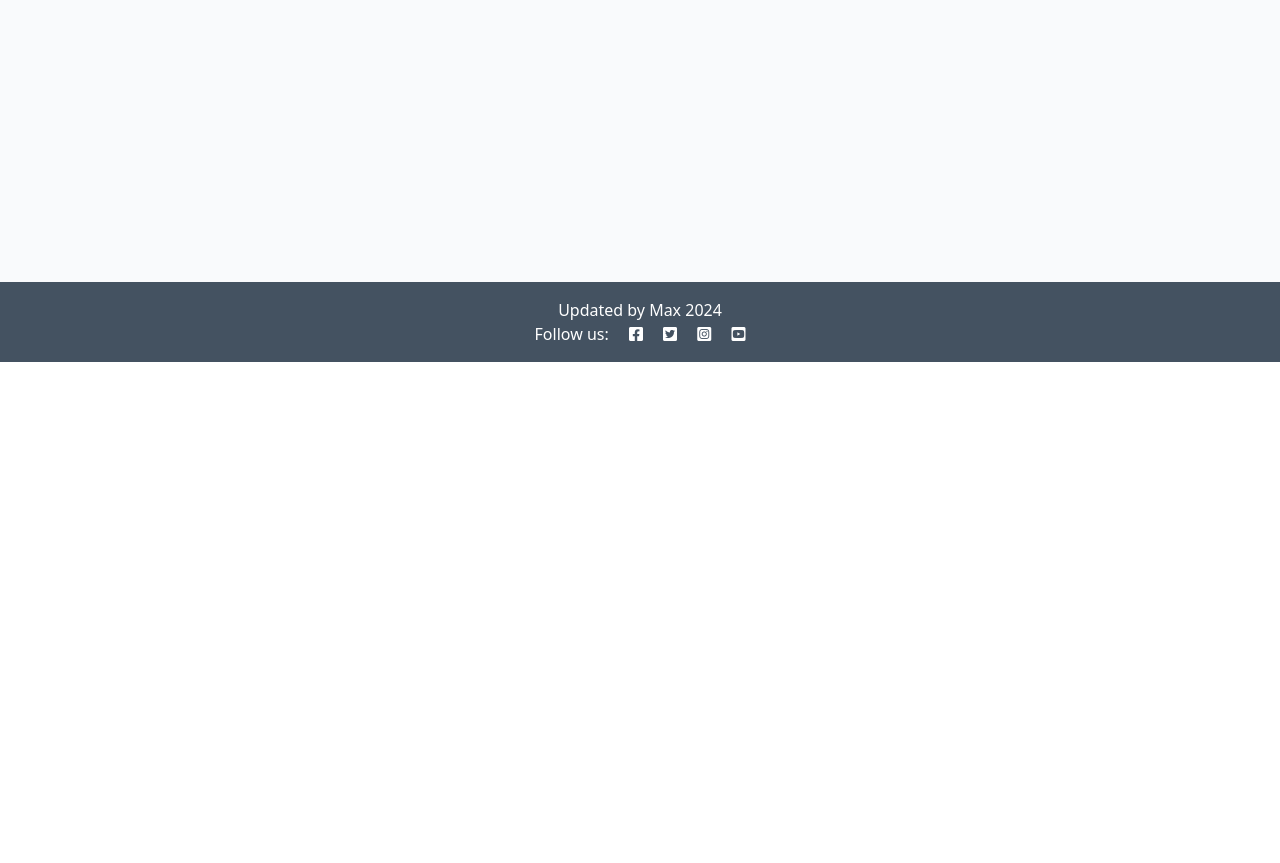
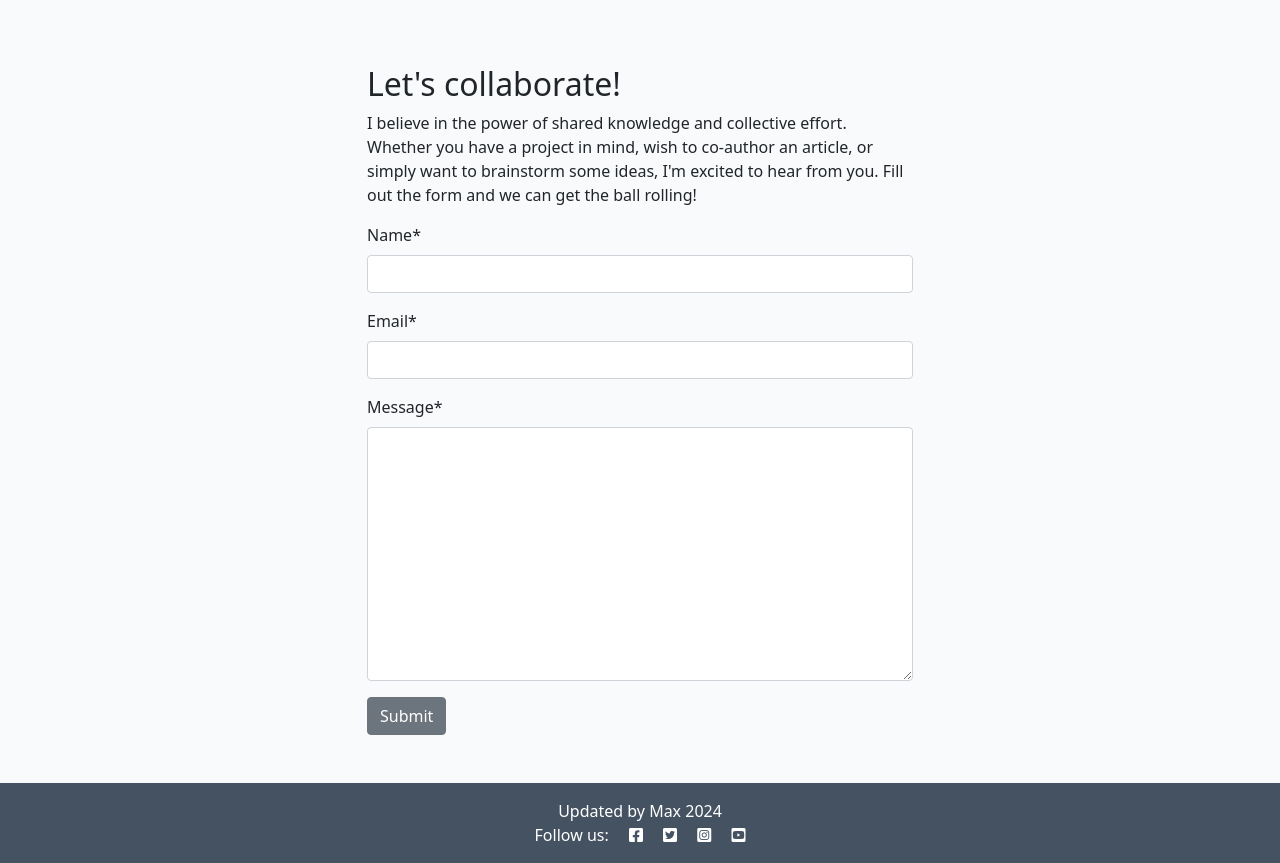
Before and after one commit to maxgray7-dev/django-blog, a Django app: page /about/ in a window 1280 px wide. Shown: the part 438-1301 px from the top of the page. Before the commit the page ends 800 px from the top, so only its background shows below. Run offline with Django 4.2, Linux system fonts and the light colour scheme; data that the repository does not hold is empty; some libraries are stand-ins or nearby versions.

Commit message:
about page

```diff
--- /dev/null
+++ b/about/forms.py
@@ -0,0 +1,8 @@
+from .models import CollaborateRequest
+from django import forms
+
+
+class CollaborateForm(forms.ModelForm):
+    class Meta:
+        model = CollaborateRequest
+        fields = ('name', 'email', 'message')
--- a/about/models.py
+++ b/about/models.py
@@ -2,11 +2,21 @@ from django.db import models
 
 # Create your models here.
 
+
 class About(models.Model):
-    #
-    title = models.CharField(max_length=200, unique=True)
-    context = models.TextField(max_length=200, unique = True)
-    updated_on = models.DateTimeField(auto_now_add=True)
+    title = models.CharField(max_length=200)
+    updated_on = models.DateTimeField(auto_now=True)
+    content = models.TextField("")
 
     def __str__(self):
         return self.title
+
+
+class CollaborateRequest(models.Model):
+    name = models.CharField(max_length=200)
+    email = models.EmailField()
+    message = models.TextField()
+    read = models.BooleanField(default=False)
+
+    def __str__(self):
+        return f"Collaboration request from {self.name}"
--- a/about/templates/about/about.html
+++ b/about/templates/about/about.html
@@ -1,16 +1,15 @@
+{% extends 'base.html' %}
+{% load static %}
+{% load crispy_forms_tags %}
 
-{% extends 'base.html' %}
 {% block content %}
-{% load static %}
 <div class="container mt-5">
     <div class="row">
-    <div class="col-4 text-center">
-      <img src="{% static 'images/nobody.jpg' %}" width="75%" />
+        <div class="col-12 col-md-4 text-center">
+            <img src="{% static 'images/nobody.jpg' %}" width="75%">
         </div>
-    <div class="col-8">
-      <!-- Title goes between these h2 tags -->
+        <div class="col-12 col-md-8">
             <h2>{{ about.title }}</h2>
-      <!-- Content goes directly underneath this -->
             {{ about.content | safe }}
         </div>
     </div>
@@ -21,5 +20,23 @@
           <p class="text-end"><em>Updated on: {{ about.updated_on }}</em></p>
         </div>
     </div>
+    <div class="row justify-content-center">
+        <div class="col-12 col-md-6 my-5">
+            <h2>Let's collaborate!</h2>
+            <p>I believe in the power of shared knowledge and collective effort.
+                Whether you have a project in mind, wish to co-author
+                an article, or simply want to brainstorm some ideas,
+                I'm excited to hear from you. Fill out the form
+                and we can get the ball rolling!</p>
+
+            <!-- add your form here. Your submit button should
+                                have the classes of btn, btn-secondary -->
+            <form method="post">
+                {{ collaborate_form | crispy }}
+                {% csrf_token %}
+                <button class="btn btn-secondary" type="submit">Submit</button>
+            </form>
+        </div>
+    </div>
 </div>
 {% endblock content %}
--- a/about/views.py
+++ b/about/views.py
@@ -1,5 +1,6 @@
 from django.shortcuts import render
 from .models import About
+from .forms import CollaborateForm
 # Create your views here.
 
 
@@ -9,9 +10,13 @@ def about_me(request):
     Renders the About page
     """
     about = About.objects.all().order_by('-updated_on').first()
+    collaborate_form = CollaborateForm()
+
 
     return render(
         request,
         "about/about.html",
-        {"about": about},
+        {"about": about,
+        "collaborate_form": collaborate_form
+        },
     )
--- a/blog/forms.py
+++ b/blog/forms.py
@@ -1,5 +1,7 @@
 from .models import Comment
 from django import forms
+from about.models import CollaborateRequest
+
 
 
 class CommentForm(forms.ModelForm):
--- a/blog/models.py
+++ b/blog/models.py
@@ -1,5 +1,6 @@
 from django.db import models
 from django.contrib.auth.models import User
+
 
 # Create your models here.
 
--- a/blog/views.py
+++ b/blog/views.py
@@ -35,7 +35,9 @@ def post_detail(request, slug):
     comment_count = post.comments.filter(approved=True).count()
 
     if request.method == "POST":
-        comment_form = CommentForm(data=request.POST)
+        print("Received a POST request")
+
+        comment_form = CommentForm()
         if comment_form.is_valid():
             comment = comment_form.save(commit=False)
             comment.author = request.user
@@ -46,6 +48,7 @@ def post_detail(request, slug):
             )
 
     comment_form = CommentForm()
+    print("About to render template")
 
 
     return render(
```
Also changed, not shown: about/admin.py (+14 -3 lines), about/migrations/0002_collaboraterequest_remove_about_context_and_more.py (added). Lines whose indentation alone changed are shown as unchanged.
